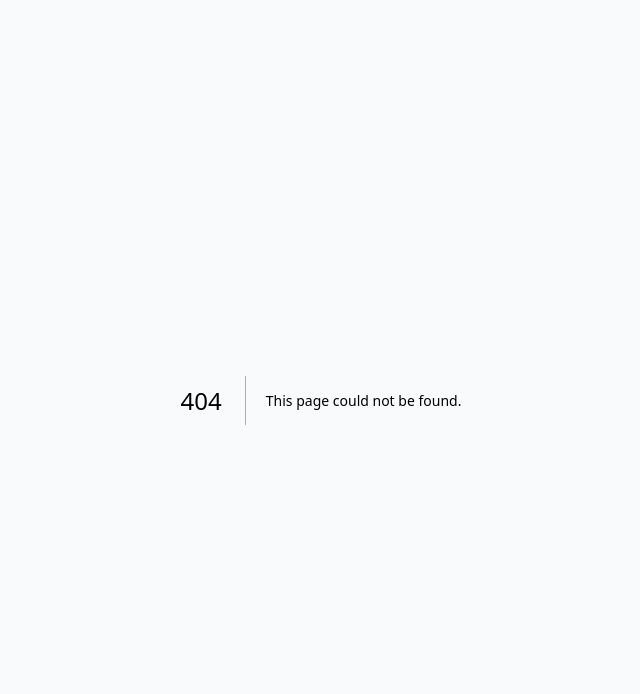
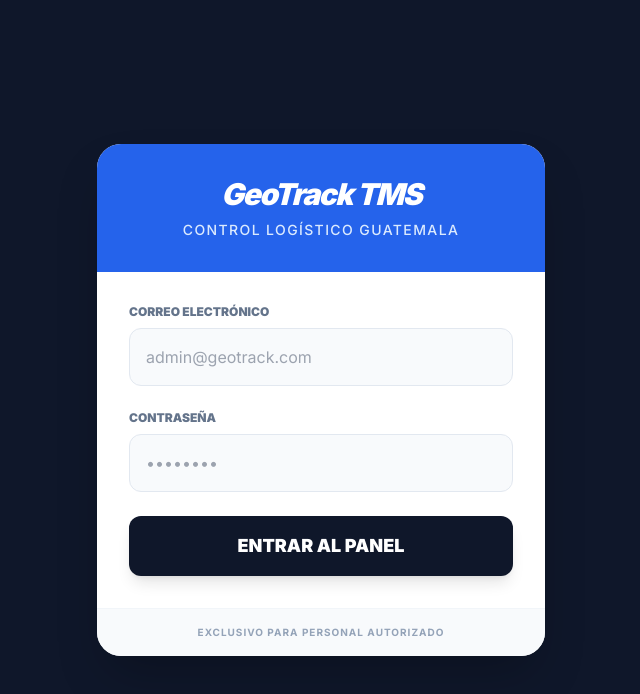
Before and after one commit to henrychinchilla/geotrack-tms, a Next.js app in the folder apps/admin-dashboard/: page /login in a window 1280 px wide. Before the commit this address had no page. Shown: the top 694 px of the page, without its empty margins (319-959 px from the left). Built offline with nearby package versions, Linux system fonts and the light colour scheme.

Commit message:
Sistema integral: Dashboard, Gastos y API de Pilotos

```diff
--- /dev/null
+++ b/apps/admin-dashboard/src/app/login/page.tsx
@@ -0,0 +1,77 @@
+'use client';
+import React, { useState } from 'react';
+import { supabase } from '@/lib/supabase';
+import { useRouter } from 'next/navigation';
+
+export default function LoginPage() {
+  const [email, setEmail] = useState('');
+  const [password, setPassword] = useState('');
+  const [cargando, setCargando] = useState(false);
+  const router = useRouter();
+
+  const manejarLogin = async (e: React.FormEvent) => {
+    e.preventDefault();
+    setCargando(true);
+
+    const { error } = await supabase.auth.signInWithPassword({
+      email,
+      password,
+    });
+
+    if (error) {
+      alert("Error de acceso: " + error.message);
+      setCargando(false);
+    } else {
+      router.push('/'); // Redirigir al dashboard al tener éxito
+    }
+  };
+
+  return (
+    <div className="min-h-screen flex items-center justify-center bg-slate-900 p-6">
+      <div className="w-full max-w-md bg-white rounded-3xl shadow-2xl overflow-hidden">
+        <div className="p-8 bg-blue-600 text-white text-center">
+          <h1 className="text-3xl font-black italic tracking-tighter">GeoTrack TMS</h1>
+          <p className="text-blue-100 text-sm mt-2 font-medium uppercase tracking-widest">Control Logístico Guatemala</p>
+        </div>
+
+        <form onSubmit={manejarLogin} className="p-8 space-y-6">
+          <div>
+            <label className="block text-xs font-black text-slate-500 uppercase mb-2">Correo Electrónico</label>
+            <input
+              type="email"
+              required
+              className="w-full p-4 bg-slate-50 border border-slate-200 rounded-xl focus:ring-2 focus:ring-blue-500 outline-none transition"
+              placeholder="admin@geotrack.com"
+              onChange={(e) => setEmail(e.target.value)}
+            />
+          </div>
+
+          <div>
+            <label className="block text-xs font-black text-slate-500 uppercase mb-2">Contraseña</label>
+            <input
+              type="password"
+              required
+              className="w-full p-4 bg-slate-50 border border-slate-200 rounded-xl focus:ring-2 focus:ring-blue-500 outline-none transition"
+              placeholder="••••••••"
+              onChange={(e) => setPassword(e.target.value)}
+            />
+          </div>
+
+          <button
+            type="submit"
+            disabled={cargando}
+            className={`w-full py-4 rounded-xl font-black text-lg shadow-lg transition transform hover:scale-[1.02] ${
+              cargando ? 'bg-slate-300' : 'bg-slate-900 text-white hover:bg-black'
+            }`}
+          >
+            {cargando ? 'VALIDANDO...' : 'ENTRAR AL PANEL'}
+          </button>
+        </form>
+
+        <div className="p-4 bg-slate-50 text-center border-t border-slate-100">
+          <p className="text-[10px] text-slate-400 font-bold uppercase tracking-widest">Exclusivo para Personal Autorizado</p>
+        </div>
+      </div>
+    </div>
+  );
+}
```
Also changed, not shown: apps/admin-dashboard/middleware.ts (added, +21 -0 lines).
